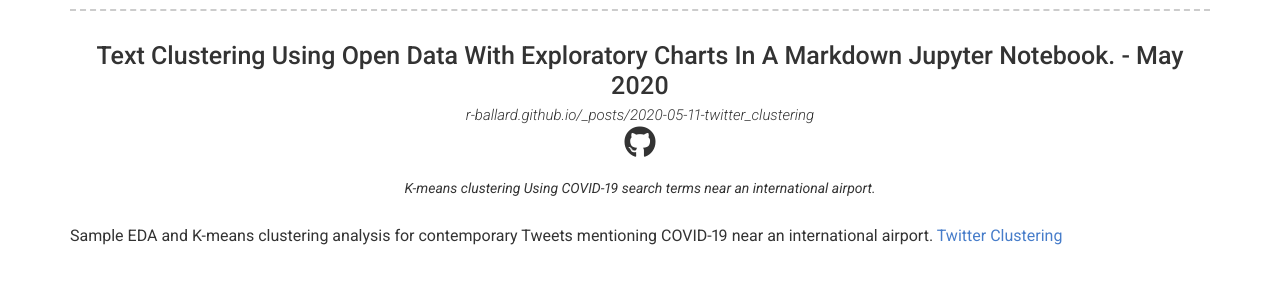
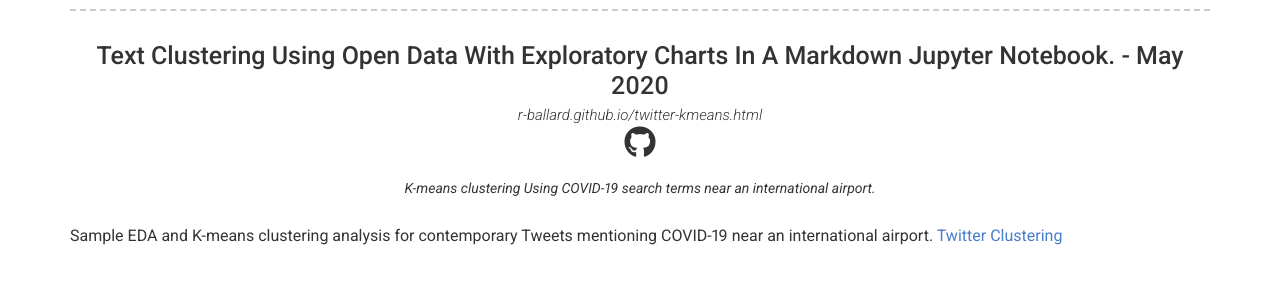
Before and after one commit to r-ballard/r-ballard.github.io, a Jekyll site: the page built from index.md, in a window 1280 px wide and 900 px high, scrolled down 422 px. Shown: the part 154-446 px from the top of the window. Built offline with Jekyll 4.4.1, drawn with Linux system fonts in a browser that asks for light colours; nearby versions of some CDN libraries.

Commit message:
Fix project link

```diff
--- a/_data/projects.yml
+++ b/_data/projects.yml
@@ -1,7 +1,7 @@
 # Project template
 - layout: top-middle
   name: Text Clustering Using Open Data With Exploratory Charts In A Markdown Jupyter Notebook. - May 2020
-  link: r-ballard.github.io/_posts/2020-05-11-twitter_clustering
+  link: r-ballard.github.io/twitter-kmeans.html
   github: r-ballard/twitter_clustering
   quote: >
     K-means clustering Using COVID-19 search terms near an international airport.
```
